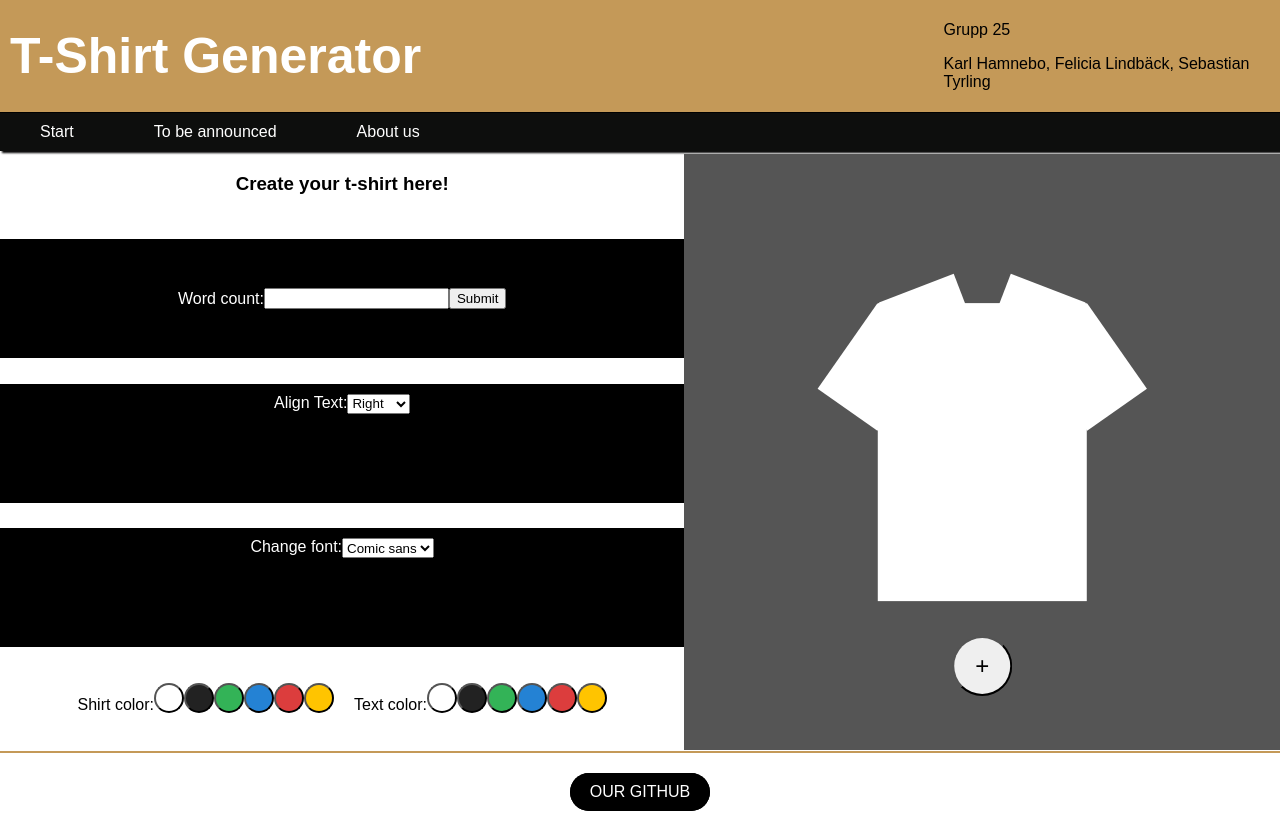
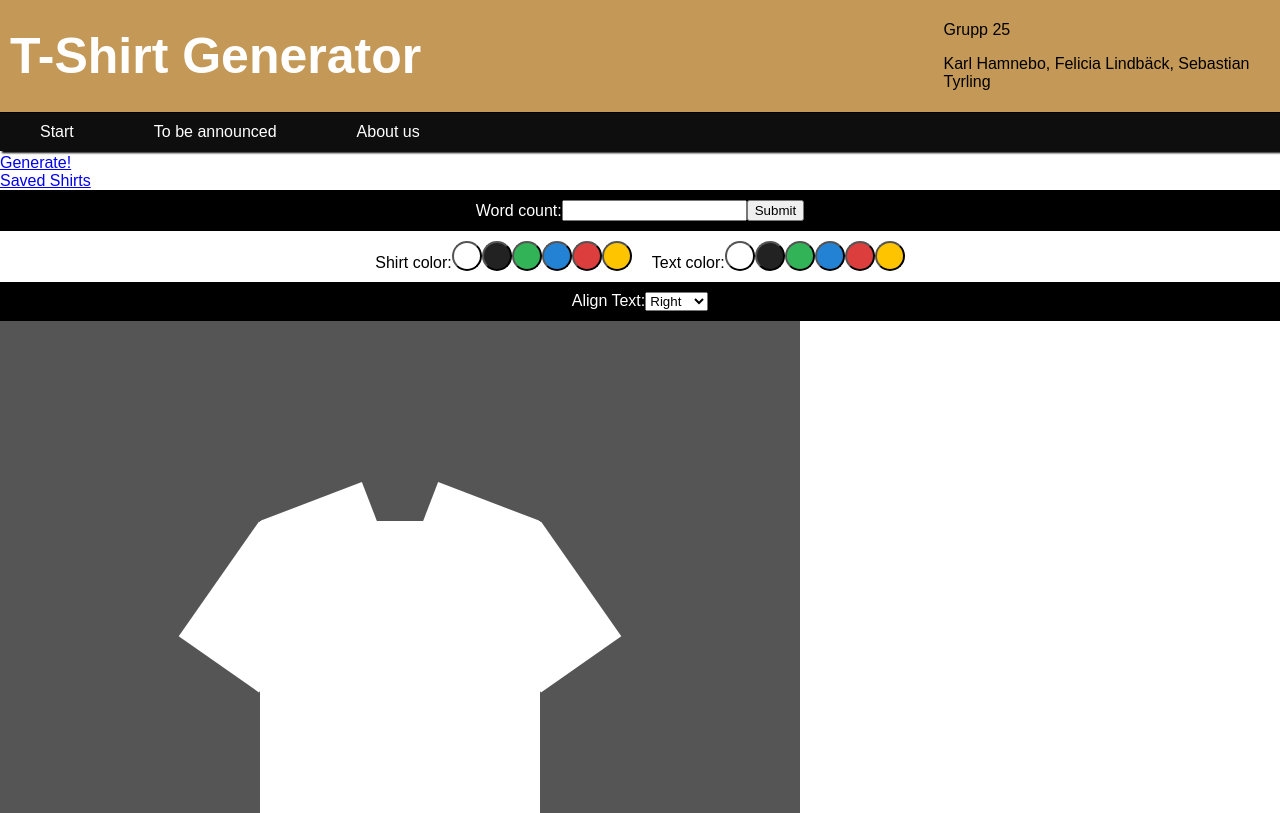
Before and after one commit to Tyrlingen/ProjectT-shirt, a React (Create React App) app: page / in a window 1280 px wide. Shown: the top 813 px of the page. Built offline with nearby package versions, Linux system fonts and the light colour scheme; a web font is replaced by a local one.

Commit message:
Changed App.js to router component and created new components

```diff
--- a/src/App.js
+++ b/src/App.js
@@ -1,51 +1,17 @@
 import React, { Component } from "react";
+import Generator from "./Generator";
+import Saved from "./Saved";
 import "./App.scss";
+import {
+  BrowserRouter as Router,
+  Route,
+  Switch,
+  NavLink,
+} from "react-router-dom";
 
 class App extends Component {
   constructor(props) {
     super(props);
-    this.state = {
-      savedShirts: [],
-      text: " ",
-      textAlign: "left",
-      shirtColor: "",
-      textColor: "",
-      shirtFont: "",
-    };
-
-    this.colorList = ["white", "black", "green", "blue", "red", "yellow"];
-  }
-
-  componentDidMount() {
-    this.getShirts();
-  }
-
-  getShirts() {
-    const myStorage = window.localStorage;
-    const shirts = myStorage.getItem("saved-shirts");
-    if (shirts && shirts.length) {
-      this.setState({ savedShirts: JSON.parse(shirts) });
-    }
-  }
-
-  saveShirt() {
-    const shirt = {
-      text: this.state.text,
-      textAlign: this.state.textAlign,
-      shirtColor: this.state.shirtColor,
-      textColor: this.state.textColor,
-      shirtFont: this.state.shirtFont,
-    };
-    const newSavedShirts = [...this.state.savedShirts, shirt];
-    this.setState({ savedShirts: newSavedShirts });
-    const myStorage = window.localStorage;
-    myStorage.setItem("saved-shirts", JSON.stringify(newSavedShirts));
-  }
-
-  changeColorOf(thing, color) {
-    thing == "shirt"
-      ? this.setState({ shirtColor: color })
-      : this.setState({ textColor: color });
   }
 
   getClasses(textAlign, shirtColor, textColor) {
@@ -59,104 +25,21 @@ class App extends Component {
 
     return [newTextAlign, newShirtColor, newTextColor].join(" ");
   }
-  handleSubmit(event) {
-    event.preventDefault();
-    const inputField = document.querySelector("#word-count");
-    const number = inputField.value;
-    fetch(`https://random-word-api.herokuapp.com/word?number=${number}`)
-      .then((response) => {
-        return response.json();
-      })
-      .then((data) => {
-        const text = data.join(" ");
-        this.setState({ text: text });
-      });
-  }
-
-  changeTextAlign(event) {
-    console.log(event.target.value);
-    this.setState({ textAlign: event.target.value });
-  }
-
-  renderColorButton(thing, color) {
-    return (
-      <button
-        className={`color-btn color-btn--${color}`}
-        onClick={() => this.changeColorOf(thing, color)}
-      ></button>
-    );
-  }
 
   render() {
-    const shirtClasses = this.getClasses(
-      this.state.textAlign,
-      this.state.shirtColor,
-      this.state.textColor
-    );
     return (
-      <>
-      <div className="column"> <div className="form-container">
-          <h3>Create your t-shirt here!</h3>
-          <form id="generate-words" onSubmit={this.handleSubmit.bind(this)}>
-            <label for="word-count">Word count:</label>
-            <input id="word-count" type="number" />
-            <input type="submit" />
-          </form>
-          <div className="align-text-options">
-            <span>Align Text:</span>
-            <select className="pretty-buttons" onChange={this.changeTextAlign.bind(this)}>
-              <option value="right">Right</option>
-              <option value="center">Center</option>
-              <option value="left">Left</option>
-            </select>
-          </div>
-          <div className="change-font-options">
-            <span>Change font:</span>
-            <select className="pretty-buttons">
-              <option value="right">Comic sans</option>
-              <option value="center">BleepBloop</option>
-            </select>
-          </div>
-          <div className="color-options">
-            <span>Shirt color:</span>
-            {this.colorList.map((color) => {
-              return this.renderColorButton("shirt", color);
-            })}
-          </div>
-          <div className="text-color-options">
-            <span>Text color:</span>
-            {this.colorList.map((color) => {
-              return this.renderColorButton("text", color);
-            })}
-          </div>
-        </div>
-
-        <div className={`tshirt-container shirt-color--white ${shirtClasses}`}>
-          <button className="add-btn" onClick={this.saveShirt.bind(this)}>
-            +
-          </button>
-          <div className="tshirt">
-            <p>{this.state.text}</p>
-          </div>
-        </div></div>
-
-                 <div className="storage-container">
-          {this.state.savedShirts.map((shirt) => {
-            let newClasses = this.getClasses(
-              shirt.textAlign,
-              shirt.shirtColor,
-              shirt.textColor
-            );
-            return (
-              <div className={`tshirt-container card shirt-color--white ${newClasses}`}>
-                <div className="tshirt">
-                  <p>{shirt.text}</p>
-                </div>
-              </div>
-            );
-          })}
-        </div>
-        </>
+      <Router>
+        <NavLink to="/">Generate!</NavLink>
+        <NavLink to="/saved">Saved Shirts</NavLink>
+        <Switch>
+          <Route path="/saved">
+            <Saved getClasses={this.getClasses} />
+          </Route>
+          <Route path="/">
+            <Generator getClasses={this.getClasses} />
+          </Route>
+        </Switch>
+      </Router>
     );
   }
 }
--- /dev/null
+++ b/src/Generator.js
@@ -0,0 +1,126 @@
+import React, { Component } from "react";
+import "./App.scss";
+
+class Generator extends Component {
+  constructor(props) {
+    super(props);
+    this.state = {
+      savedShirts: [],
+      text: " ",
+      textAlign: "left",
+      shirtColor: "",
+      textColor: "",
+      shirtFont: "",
+    };
+
+    this.colorList = ["white", "black", "green", "blue", "red", "yellow"];
+  }
+
+  saveShirt() {
+    const shirt = {
+      text: this.state.text,
+      textAlign: this.state.textAlign,
+      shirtColor: this.state.shirtColor,
+      textColor: this.state.textColor,
+      shirtFont: this.state.shirtFont,
+    };
+    const newSavedShirts = [...this.state.savedShirts, shirt];
+    this.setState({ savedShirts: newSavedShirts });
+    const myStorage = window.localStorage;
+    myStorage.setItem("saved-shirts", JSON.stringify(newSavedShirts));
+  }
+
+  changeColorOf(thing, color) {
+    thing == "shirt"
+      ? this.setState({ shirtColor: color })
+      : this.setState({ textColor: color });
+  }
+
+  getClasses(textAlign, shirtColor, textColor) {
+    var startTextAlign = "text-align--";
+    var startTextColor = "text-color--";
+    var startShirt = "shirt-color--";
+
+    var newTextAlign = startTextAlign + textAlign;
+    var newShirtColor = startShirt + shirtColor;
+    var newTextColor = startTextColor + textColor;
+
+    return [newTextAlign, newShirtColor, newTextColor].join(" ");
+  }
+  handleSubmit(event) {
+    event.preventDefault();
+    const inputField = document.querySelector("#word-count");
+    const number = inputField.value;
+    fetch(`https://random-word-api.herokuapp.com/word?number=${number}`)
+      .then((response) => {
+        return response.json();
+      })
+      .then((data) => {
+        const text = data.join(" ");
+        this.setState({ text: text });
+      });
+  }
+
+  changeTextAlign(event) {
+    console.log(event.target.value);
+    this.setState({ textAlign: event.target.value });
+  }
+
+  renderColorButton(thing, color) {
+    return (
+      <button
+        className={`color-btn color-btn--${color}`}
+        onClick={() => this.changeColorOf(thing, color)}
+      ></button>
+    );
+  }
+
+  render() {
+    const shirtClasses = this.props.getClasses(
+      this.state.textAlign,
+      this.state.shirtColor,
+      this.state.textColor
+    );
+    return (
+      <>
+        <div className="form-container">
+          <form id="generate-words" onSubmit={this.handleSubmit.bind(this)}>
+            <label for="word-count">Word count:</label>
+            <input id="word-count" type="number" />
+            <input type="submit" />
+          </form>
+          <div className="color-options">
+            <span>Shirt color:</span>
+            {this.colorList.map((color) => {
+              return this.renderColorButton("shirt", color);
+            })}
+          </div>
+          <div className="text-color-options">
+            <span>Text color:</span>
+            {this.colorList.map((color) => {
+              return this.renderColorButton("text", color);
+            })}
+          </div>
+          <div className="align-text-options">
+            <span>Align Text:</span>
+            <select onChange={this.changeTextAlign.bind(this)}>
+              <option value="right">Right</option>
+              <option value="center">Center</option>
+              <option value="left">Left</option>
+            </select>
+          </div>
+        </div>
+        <div className={`tshirt-container shirt-color--white ${shirtClasses}`}>
+          <button className="add-btn" onClick={this.saveShirt.bind(this)}>
+            +
+          </button>
+          <div className="tshirt">
+            <p>{this.state.text}</p>
+          </div>
+        </div>
+      </>
+    );
+  }
+}
+
+export default Generator;
--- /dev/null
+++ b/src/Saved.js
@@ -0,0 +1,49 @@
+import React, { Component } from "react";
+import "./App.scss";
+
+class Saved extends Component {
+  constructor(props) {
+    super(props);
+    this.state = {
+      savedShirts: [],
+    };
+  }
+
+  getShirts() {
+    const myStorage = window.localStorage;
+    const shirts = myStorage.getItem("saved-shirts");
+    if (shirts && shirts.length) {
+      this.setState({ savedShirts: JSON.parse(shirts) });
+    }
+  }
+
+  componentDidMount() {
+    console.log("hello");
+    this.getShirts();
+  }
+  render() {
+    return (
+      <>
+        <p>HEJ</p>
+        <div className="storage-container">
+          {this.state.savedShirts.map((shirt) => {
+            let newClasses = this.props.getClasses(
+              shirt.textAlign,
+              shirt.shirtColor,
+              shirt.textColor
+            );
+            return (
+              <div className={`tshirt-container card ${newClasses}`}>
+                <div className="tshirt">
+                  <p>{shirt.text}</p>
+                </div>
+              </div>
+            );
+          })}
+        </div>
+      </>
+    );
+  }
+}
+
+export default Saved;
```
